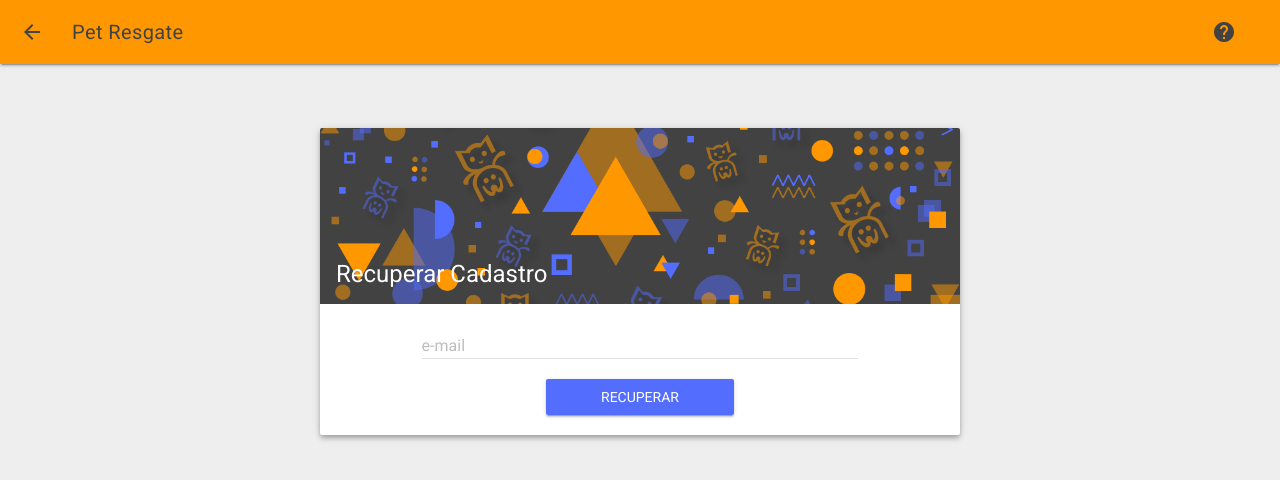
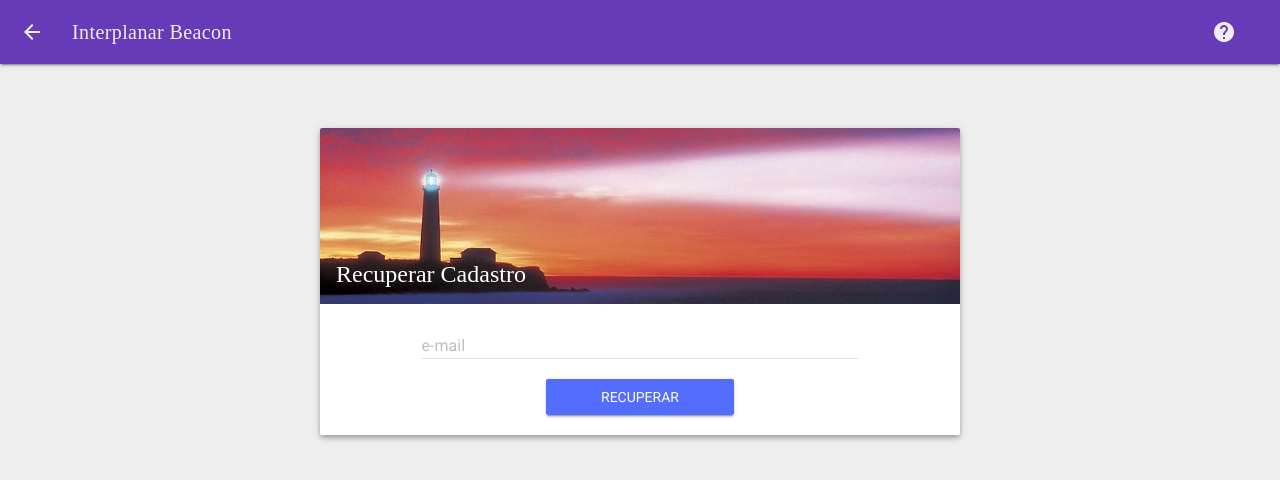
Before and after one commit to carlosroltjr/ip-beacon-SA, a website: page public/recover.html in a window 1280 px wide. Drawn offline with Linux system fonts and the light colour scheme.

Commit message:
update login-register-recover

```diff
--- a/public/recover.html
+++ b/public/recover.html
@@ -41,7 +41,7 @@
         .app-card-wide>.mdl-card__title {
             color: #fff;
             height: 176px;
-            background: url('images/card.png') center / cover;
+            background: url('images/card.jpg') center / cover;
         }
     </style>
 </head>
@@ -53,14 +53,14 @@
             <div class="mdl-layout__header-row" style="padding-left: 16px;">
                 <!-- RETURN BUTTON => app_return -->
                 <button class="mdl-button mdl-js-button mdl-button--icon" style="margin-right: 24px;">
-                    <i class="material-icons" id="app_return">arrow_back</i>
+                    <i class="material-icons" id="app_return" style="color: #eee;">arrow_back</i>
                 </button>
                 <!-- TITLE -->
-                <span class="mdl-layout-title">Pet Resgate</span>
+                <span class="mdl-layout-title" style="color: #eee;font-family: 'Gugi';">Interplanar Beacon</span>
                 <div class="mdl-layout-spacer"></div>
                 <!-- HELP BUTTON => app_help -->
                 <button class="mdl-button mdl-js-button mdl-button--icon">
-                    <i class="material-icons" id="app_help">help</i>
+                    <i class="material-icons" id="app_help" style="color: #eee;">help</i>
                 </button>
         </header>
         <!-- MAIN CONTENT -->
@@ -70,7 +70,8 @@
                 <div id="app_content" class="app-card-wide mdl-card mdl-shadow--4dp" style="margin: 5%; width: 90%;">
                     <!-- LOGIN TITLE -->
                     <div class="mdl-card__title">
-                        <h2 class="mdl-card__title-text" style="font-weight: 500;">Recuperar Cadastro</h2>
+                        <h2 class="mdl-card__title-text" style="font-weight: 500;font-family: 'Gugi';">Recuperar
+                            Cadastro</h2>
                     </div>
                     <!-- LOGIN ACTIONS -->
                     <div class="mdl-card__actions"
--- a/public/styles/app.css
+++ b/public/styles/app.css
@@ -5,7 +5,13 @@
     --secondary_color: #546EFD;
 }
 
-/*RESET*/
+/* HEADER */
+
+.mdl-layout__header-row {
+    background-color: #673ab7;
+}
+
+/* RESET */
 
 * {
     margin: 0;
```
Also changed, not shown: public/index.html (+6 -4 lines), public/register.html (+6 -5 lines), public/images/card.jpg (added), public/images/card1.png (renamed from public/images/card.png), 5 other files.
